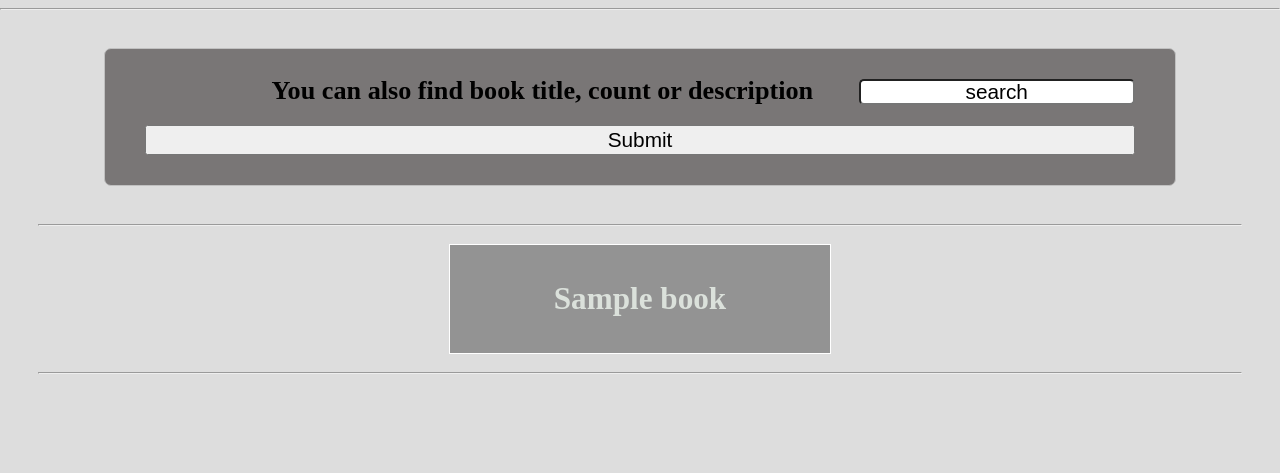
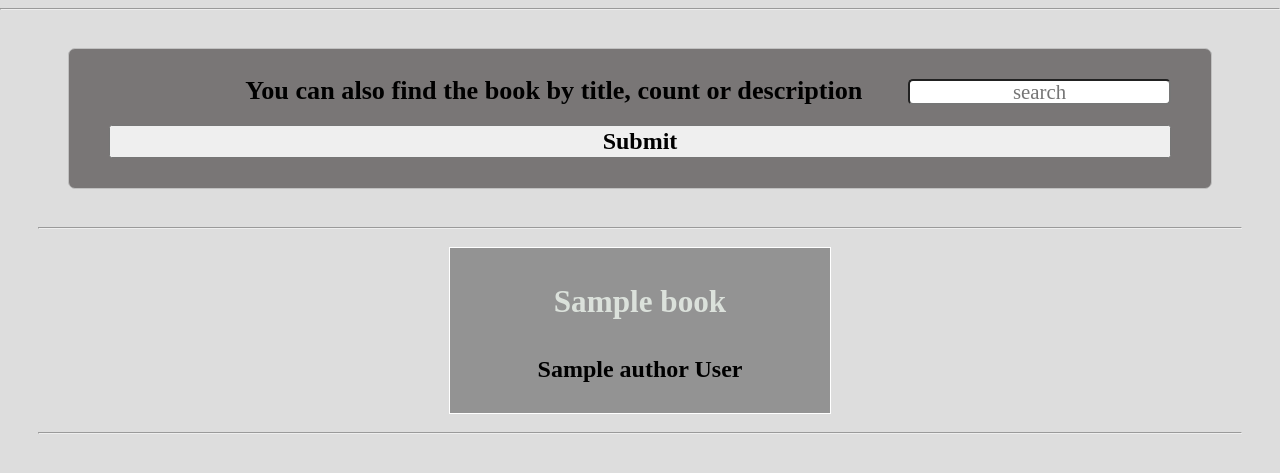
Before and after one commit to mamontoboi/Library_Website, a Django app: page /book/ in a window 1280 px wide. Shown: the part 64-537 px from the top of the page. Run offline with Django 4.2, Linux system fonts and the light colour scheme; tables that the repository leaves empty hold one stand-in row (values such as "Sample post").

Commit message:
Changes were made into styles of list of all books page.

```diff
--- a/library/authentication/static/global/css/styles.css
+++ b/library/authentication/static/global/css/styles.css
@@ -98,6 +98,8 @@ body {
 .searchBook{
     border-radius: 5px;
     height: 20px;
+    font-family: "Baskerville Old Face";
+    color: rgb(184 185 184 / 48%);
 }
 .formSearch{
     /*margin: 0 auto;*/
--- a/library/author/static/author/css/style.css
+++ b/library/author/static/author/css/style.css
@@ -133,3 +133,11 @@ th {
     position: relative;
     flex-direction: column-reverse;
 }
+
+.item_detail {
+    margin: 10px 0 20px;
+    font-family: "Baskerville Old Face";
+    font-size: 1.5rem;
+    font-weight: bold;
+
+}
--- a/library/book/templates/book/list.html
+++ b/library/book/templates/book/list.html
@@ -9,10 +9,10 @@
   {% if not filtered %}
     <div class="flex">
     <form class="formSearch" action="" method="post">
-        <h3 style="display: inline">You can also find book title, count or description</h3>
+        <h3 style="display: inline">You can also find the book by title, count or description</h3>
       {% csrf_token %}
-      <input class="searchBook" type="text" name="data" id="name" value="search">
-      <input type="submit" value="Submit">
+      <input class="searchBook" type="text" name="data" id="name" placeholder="search">
+      <input type="submit" value="Submit" style="font-family: Baskerville Old Face; font-size: 24px; font-weight: 600">
     </form>
     </div>
   {% endif %}
@@ -22,8 +22,10 @@
     {% for book in books %}
       <div class="item">
         <h2><a href="{{ book.id }}">{{ book.name }}</a></h2>
-
-{#        <h2>{{ book.author }}</h2>#}
+        {% for author in book.authors.all %}
+        <p class="item_detail">{{ author }}</p>
+        {% endfor %}
+<!--        <h2>{{ book.authors }}</h2>-->
           {% if request.user.role %}
               <div class="flexLinks bookItem">
                 <div><a href="{% url 'book:delete_book' pk=book.id %}">Delete book</a></div>
```
Also changed, not shown: library/order/templates/order/order_all.html (+6 -6 lines).
